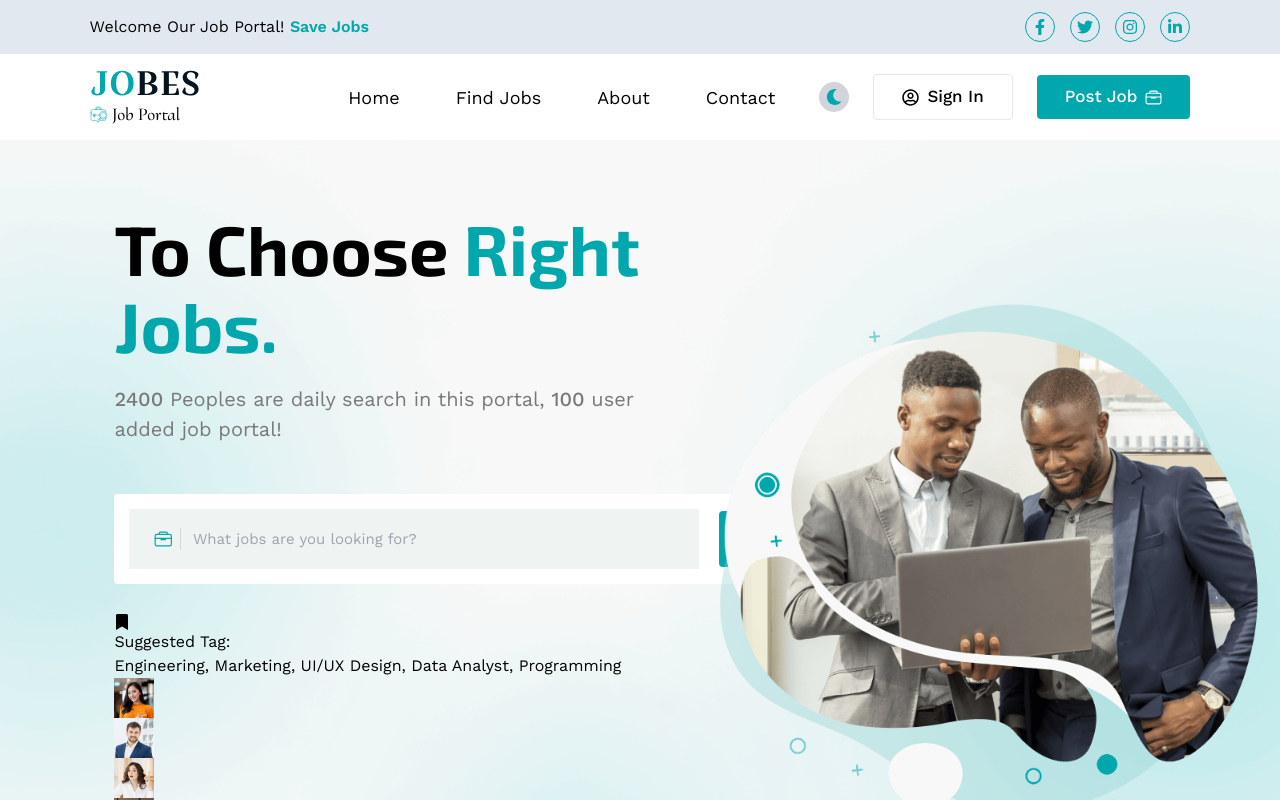
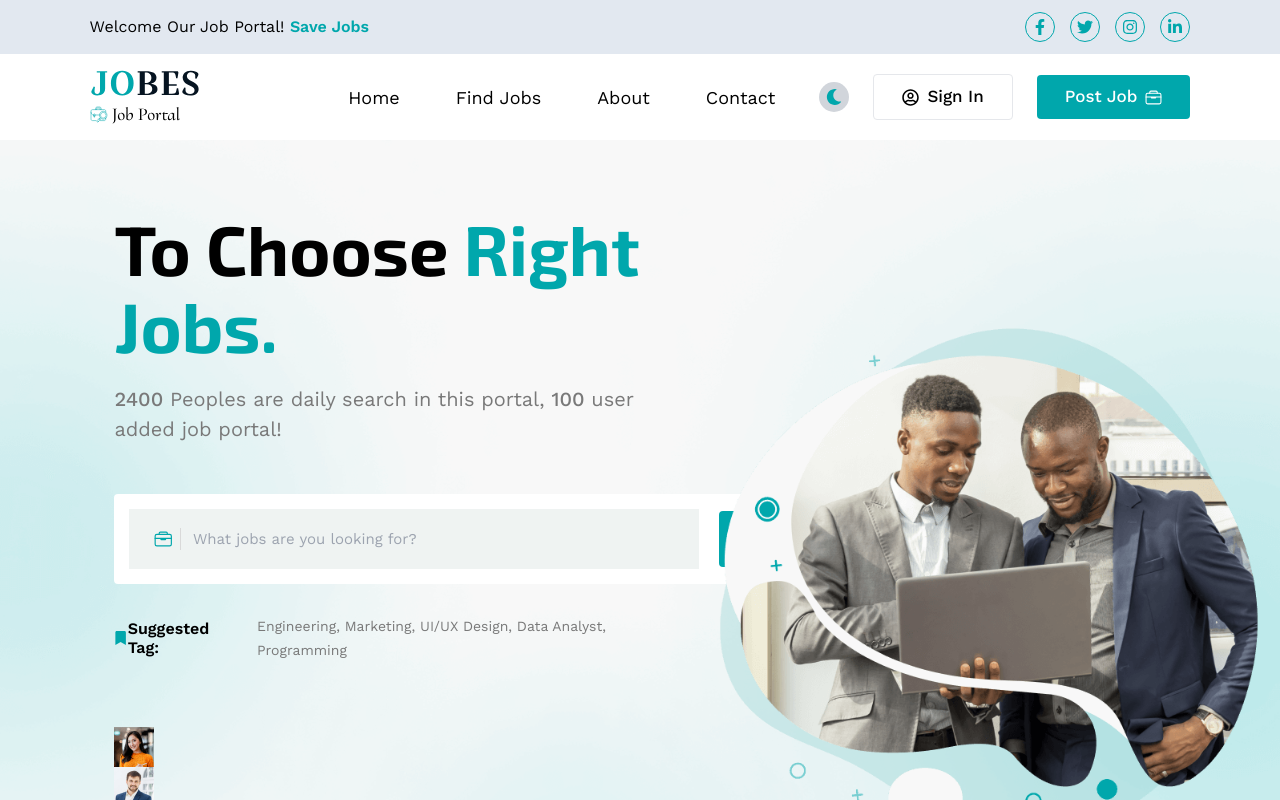
Before and after one commit to programmernizam/job-portal, a React (Vite) app in the folder kormo-sanjog/: page / in a window 1280 px wide. Shown: the top 800 px of the page. Built offline with nearby package versions, Linux system fonts and the light colour scheme.

Commit message:
[Created] Hero section suggested tags

```diff
--- a/kormo-sanjog/src/pages/Home/Hero.jsx
+++ b/kormo-sanjog/src/pages/Home/Hero.jsx
@@ -52,14 +52,16 @@ export default function Hero() {
               </button>
             </form>
             {/* Tags */}
-            <div>
-              <p>
-                <FaBookmark />
-                <span>Suggested Tag:</span>
+            <div className="flex items-center mb-[65px]">
+              <p className="flex items-center mr-[3px]">
+                <FaBookmark className="text-primary text-sm" />
+                <span className="font-semibold text-[#000] text-[16px] leading-[19px] mr-[15px]">
+                  Suggested Tag:
+                </span>
               </p>
               <p>
                 {demoData.map((tag, index) => (
-                  <span key={index}>{tag} </span>
+                  <span key={index} className="text-[14px] leading-[14px] text-[#797979] hover:text-primary cursor-pointer">{tag} </span>
                 ))}
               </p>
             </div>
```
